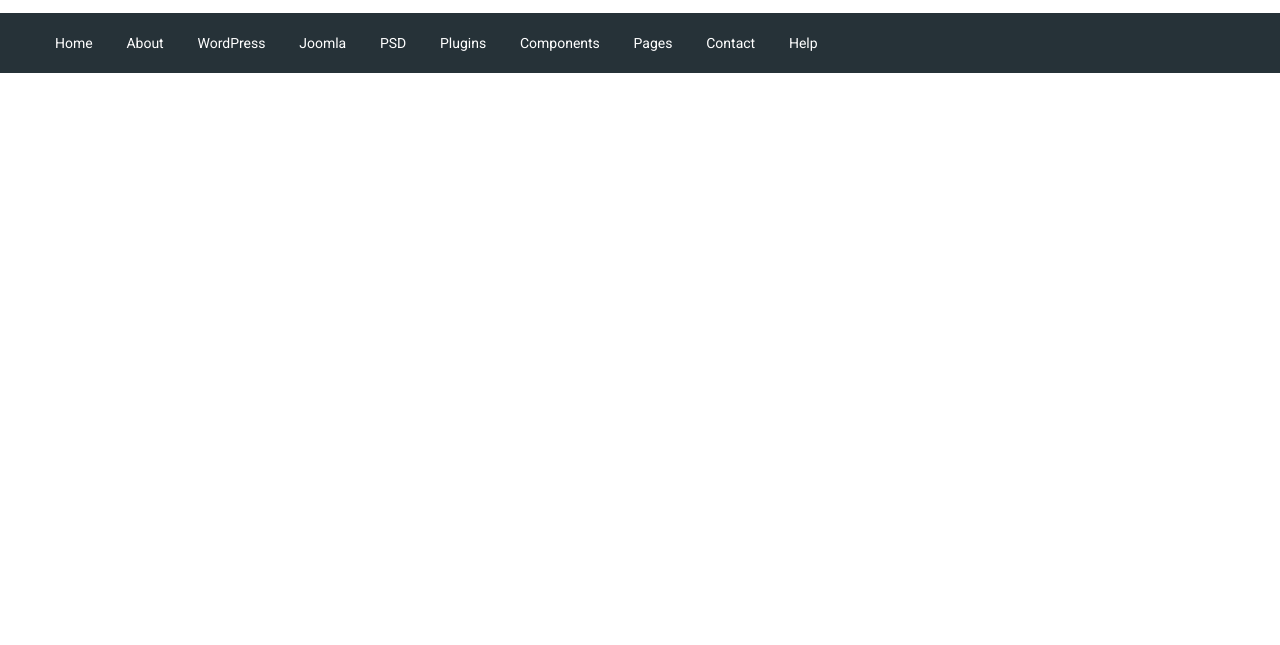
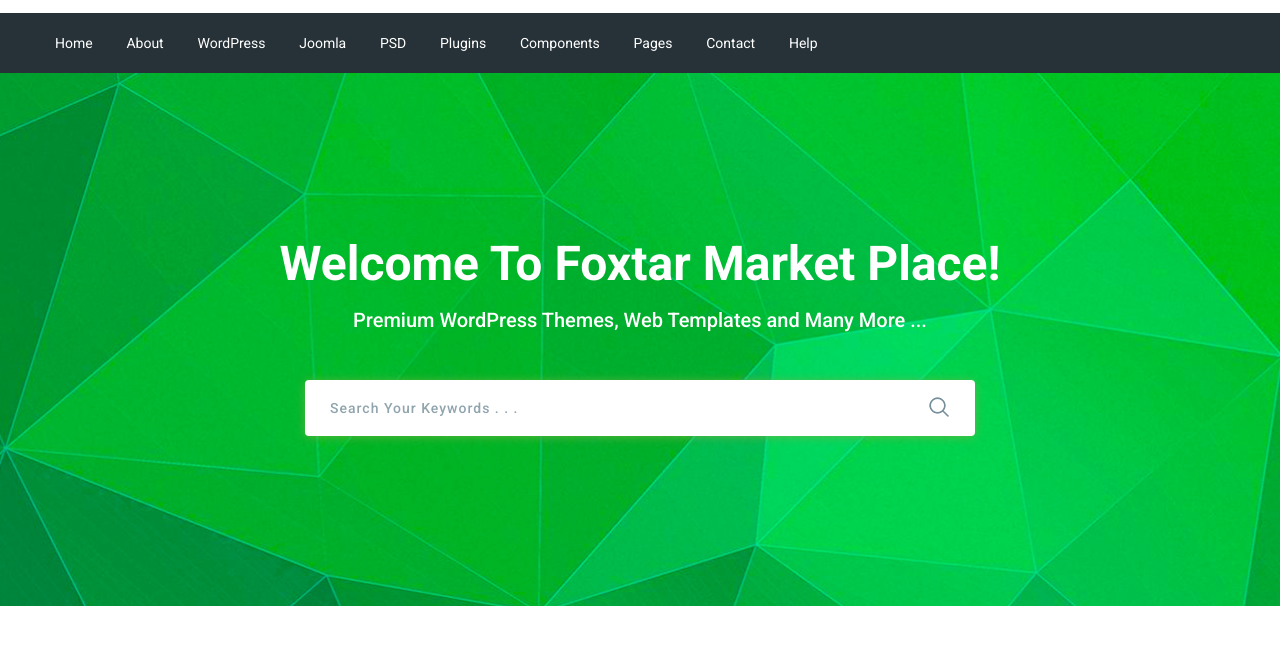
Before and after one commit to serhii1991/moderno, a website: page app/index.html in a window 1280 px wide. Shown: the part 77-722 px from the top of the page. Drawn offline with nearby package versions, Linux system fonts and the light colour scheme; files that its build step writes are made by us from their sources.

Commit message:
add search

```diff
--- a/app/index.html
+++ b/app/index.html
@@ -53,6 +53,27 @@
 		</div>
 	</header>
 
+	<section class="search" style="background-image: url(../images/search-bg.jpg);">
+		<div class="container">
+			<div class="search__inner">
+				<div class="search__inner-title">
+					Welcome To Foxtar Market Place!
+				</div>
+				<div class="search__inner-text">
+					Premium WordPress Themes, Web Templates and Many More ...
+				</div>
+				<div class="search__inner-form">
+					<form>
+						<input type="text" placeholder="Search Your Keywords . . ." required>
+						<button type="submit">
+							<img src="images/icons/search.png" alt="search">
+						</button>
+					</form>
+				</div>
+			</div>
+		</div>
+	</section>
+
 	<script src="https://ajax.googleapis.com/ajax/libs/jquery/3.4.1/jquery.min.js"></script>
 	<script src="js/libs.min.js"></script>
 	<script src="js/main.min.js"></script>
--- a/app/scss/style.scss
+++ b/app/scss/style.scss
@@ -57,3 +57,57 @@
 		font-size: 14px;
 	}
 }
+
+/********************************* SEARCH STYLE ***************************************/
+
+.search {
+	background-repeat: no-repeat;
+	background-size: cover;
+	background-position: center;
+	min-height: 533px;
+	&__inner {
+		padding: 155px 0 100px;
+		color: #ffffff;
+		text-align: center;
+		&-title {
+			margin-bottom: 10px;
+			font-size: 48px;
+			font-weight: 700;
+			line-height: 72px;
+		}
+		&-text {
+			margin-bottom: 50px;
+			font-size: 20px;
+			font-weight: 500;
+			line-height: 20px;
+		}
+		&-form {
+			max-width: 670px;
+			margin: 0 auto;
+			position: relative;
+			input {
+				display: block;
+				width: 100%;
+				box-shadow: 0px 1px 10px 0px rgba(124, 178, 64, 0.75);
+				border-radius: 4px;
+				height: 56px;
+				border: none;
+				font-size: 14px;
+				font-weight: 500;
+				padding-left: 25px;
+				padding-right: 60px;
+				&::placeholder {
+					color: #90a4ae;
+					letter-spacing: 1px;
+				}
+			}
+		}
+		button {
+			position: absolute;
+			border: none;
+			background-color: transparent;
+			right: 20px;
+			top: 16px;
+		}
+	}
+}
```
Also changed, not shown: app/images/icons/search.png (added), app/images/icons/search.svg (added), app/images/search-bg.jpg (added).
